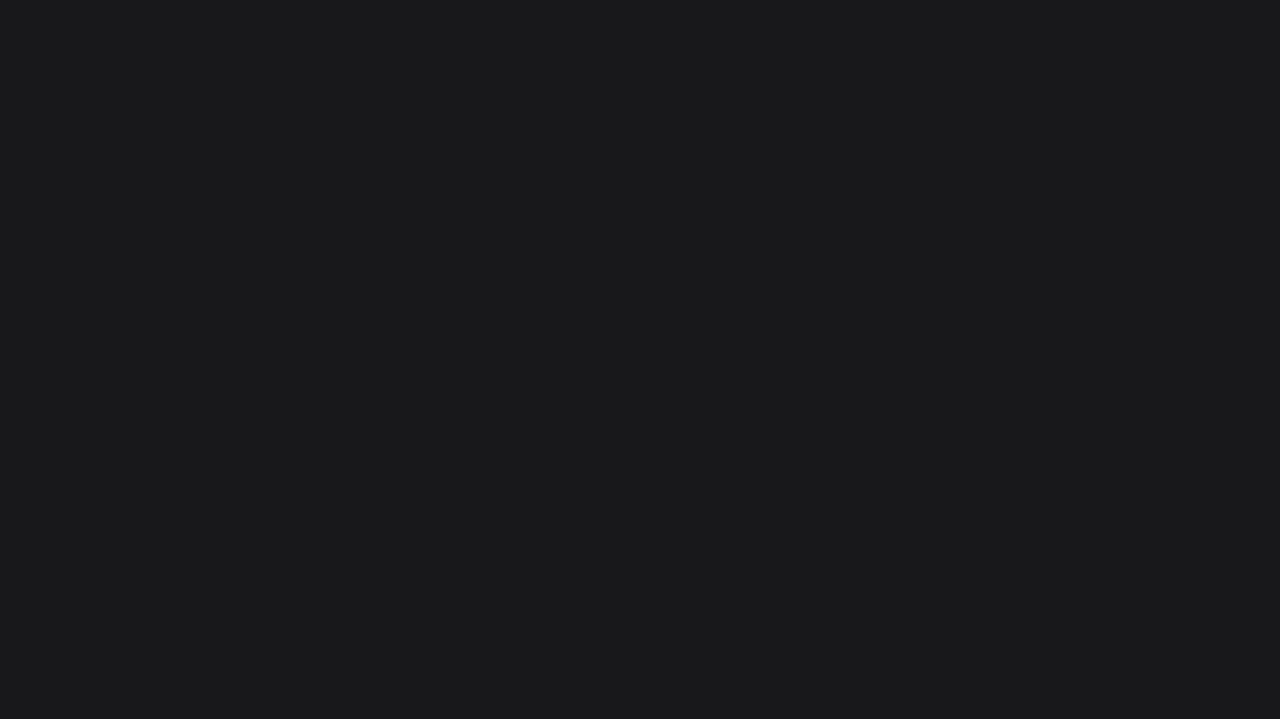
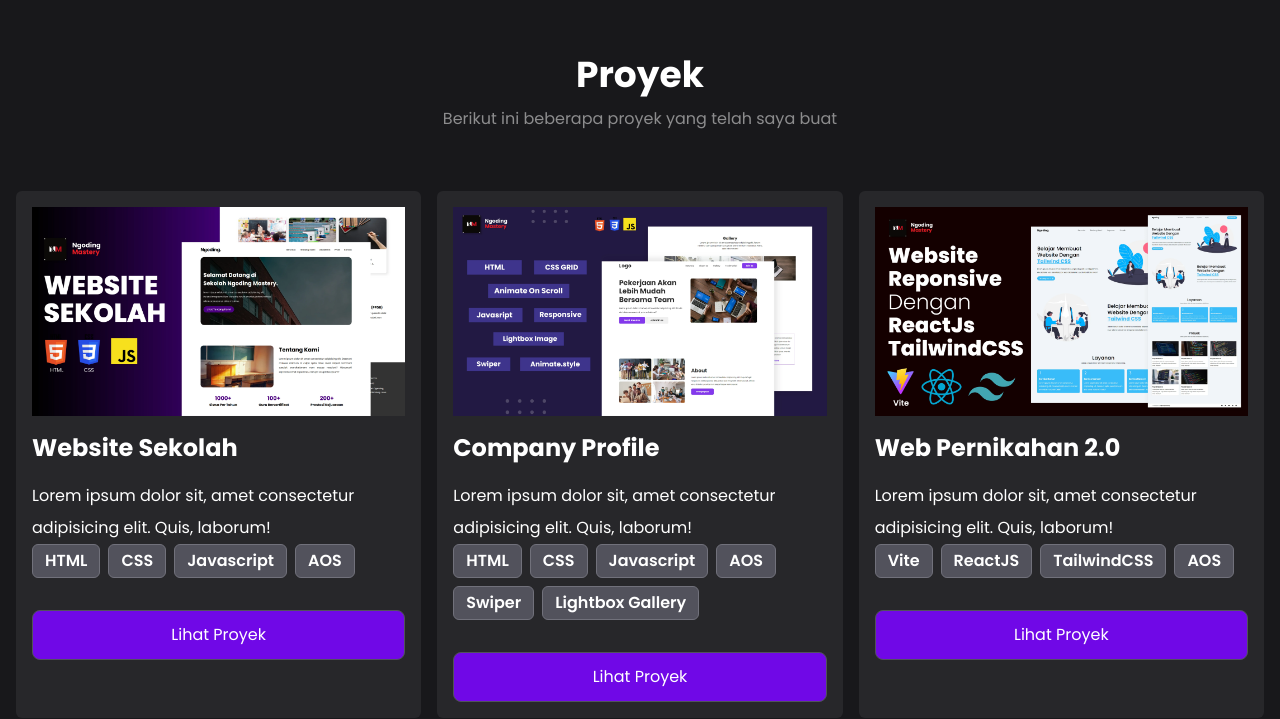
Before and after one commit to endrajanitra/web-portofolio-v2, a React (Vite) app: page / in a window 1280 px wide. Shown: the part 1861-2580 px from the top of the page. Before the commit the page ends 1748 px from the top, so only its background shows below. Built offline with nearby package versions, Linux system fonts and the light colour scheme.

Commit message:
feat: tampilan proyek

```diff
--- a/src/App.jsx
+++ b/src/App.jsx
@@ -1,5 +1,5 @@
 import DataImage from "./data";
-import {listTools} from "./data"
+import {listTools, listProyek} from "./data"
 
 function App() {
 
@@ -8,7 +8,7 @@
     <div className="hero grid md:grid-cols-2 items-center pt-10 xl:gap-0 gap-6 grid-cols-1">
       <div>
         <div className="flex items-center gap-3 mb-6 bg-zinc-800 w-fit p-4 rounded-2xl">
-          <img src={DataImage.HeroImage} alt="hero image" className="w-10 rounded-md" />
+          <img src={DataImage.HeroImage} alt="hero image" className="w-10 rounded-md" loading="lazy"/>
           <q>Kode yang indah lahir dari ketekunan.😁</q>
         </div>
         <h1 className="text-5xl/tight font-bold mb-6">Hi, Saya Endra janitra</h1>
@@ -20,17 +20,17 @@
           <a href="#" className="bg-zinc-700 p-4 rounded-2xl hover:bg-zinc-600">Lihat Proyek <i className="ri-arrow-down-line ri-lg"></i></a>
         </div>
       </div>
-      <img src={DataImage.HeroImage} alt="hero image" className="w-[500px] md:ml-auto" />
+      <img src={DataImage.HeroImage} alt="hero image" className="w-[500px] md:ml-auto" loading="lazy" />
     </div>
 
     {/* tentang */}
     <div className="tentang mt-32 py-10">
       <div className="xl:w-2/3 lg:w-3/4 w-full mx-auto p-7 bg-zinc-800 rounded-lg">
-        <img src={DataImage.HeroImage} alt="image"  className="w-12 rounded-md mb-10 sm:hidden"/>
+        <img src={DataImage.HeroImage} alt="image"  className="w-12 rounded-md mb-10 sm:hidden" loading="lazy"/>
         <p className="text-base/loose mb-10">Hi, perkenalkan saya Diky Prayoga, seorang Full Stack Web Developer dan Designer untuk UI/UX Design maupun Product Digital, Saya percaya bahwa desain dan fungsionalitas harus berjalan beriringan,
           sehingga setiap proyek yang saya kembangkan tidak hanya terlihat menarik tetapi juga memberikan pengalaman pengguna yang optimal.</p>
           <div className="flex items-center justify-between">
-            <img src={DataImage.HeroImage} alt="image" className="w-12 rounded-md sm:block hidden" />
+            <img src={DataImage.HeroImage} alt="image" className="w-12 rounded-md sm:block hidden" loading="lazy"/>
             <div className="flex items-center gap-6">
               <div>
                 <h1 className="text-4xl mb-1">45<span className="text-violet-500">+</span></h1>
@@ -49,7 +49,7 @@
         <div className="tools-box mt-14 grid lg:grid-cols-4 md:grid-cols-3 sm:grid-cols-2 grid-cols-1 gap-4">
           {listTools.map(tool => (
             <div className="flex items-center gap-2 p-3 border border-zinc-600 rounded-md hover:bg-zinc-800 group" key={tool.id}>
-            <img src={tool.gambar} alt="tools image" className="w-14 bg-zinc-800 p-1 group-hover:bg-zinc-900" />
+            <img src={tool.gambar} alt="tools image" className="w-14 bg-zinc-800 p-1 group-hover:bg-zinc-900" loading="lazy"/>
             <div>
               <h4 className="font-bold">{tool.nama}</h4>
               <p className="opacity-50">{tool.ket}</p>
@@ -61,6 +61,32 @@
         </div>
       </div>
     </div>
+    {/* tentang */}
+
+    {/* Proyek */}
+    <div className="proyek mt-32 py-10">
+      <h1 className="text-center text-4xl font-bold mb-2">Proyek</h1>
+      <p className="text-base/loose text-center opacity-50">Berikut ini beberapa proyek yang telah saya buat</p>
+      <div className="proyek-box mt-14 grid lg:grid-cols-3 sm:grid-cols-2 grid-cols-1 gap-4 ">
+          {listProyek.map(proyek => (
+            <div key={proyek.id} className="p-4 bg-zinc-800 rounded-md">
+              <img src={proyek.gambar} alt="Proyek image" loading="lazy"/>
+              <div>
+                <h1 className="text-2xl font-bold my-4">{proyek.nama}</h1>
+                <p className="text-base/loose md-4">{proyek.desk}</p>
+                <div className="flex flex-wrap gap-2">
+                  {proyek.tools.map((tool, index) => (
+                    <p className="py-1 px-3 border border-zinc-500 bg-zinc-600 rounded-md font-semibold" key={index}>{tool}</p>
+                  ))}
+                </div>
+                <div className="mt-8 text-center">
+                  <a className="bg-violet-700 p-3 rounded-lg block border border-zinc-600 hover:bg-violet-600" href="#">Lihat Proyek</a>
+                </div>
+              </div>
+            </div>
+          ))}
+      </div>
+    </div>
     </>
   )
 }
```
